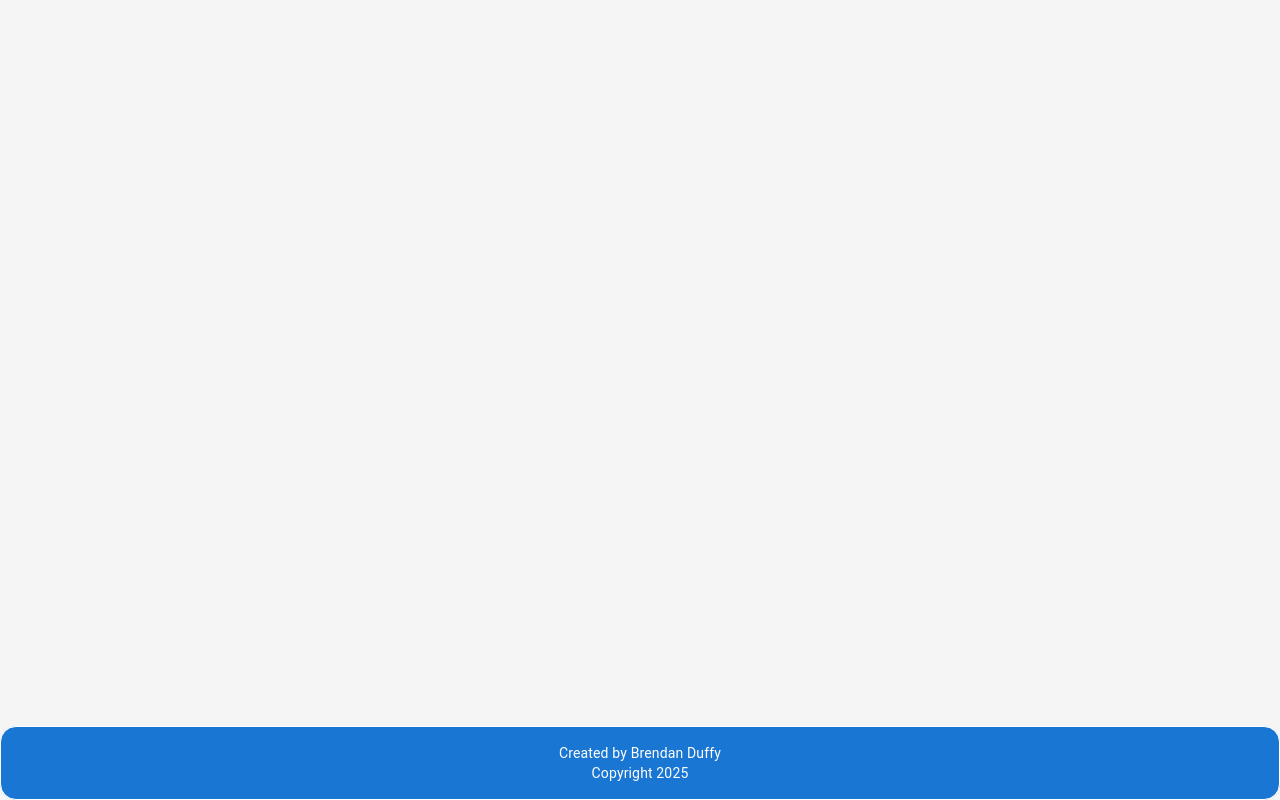
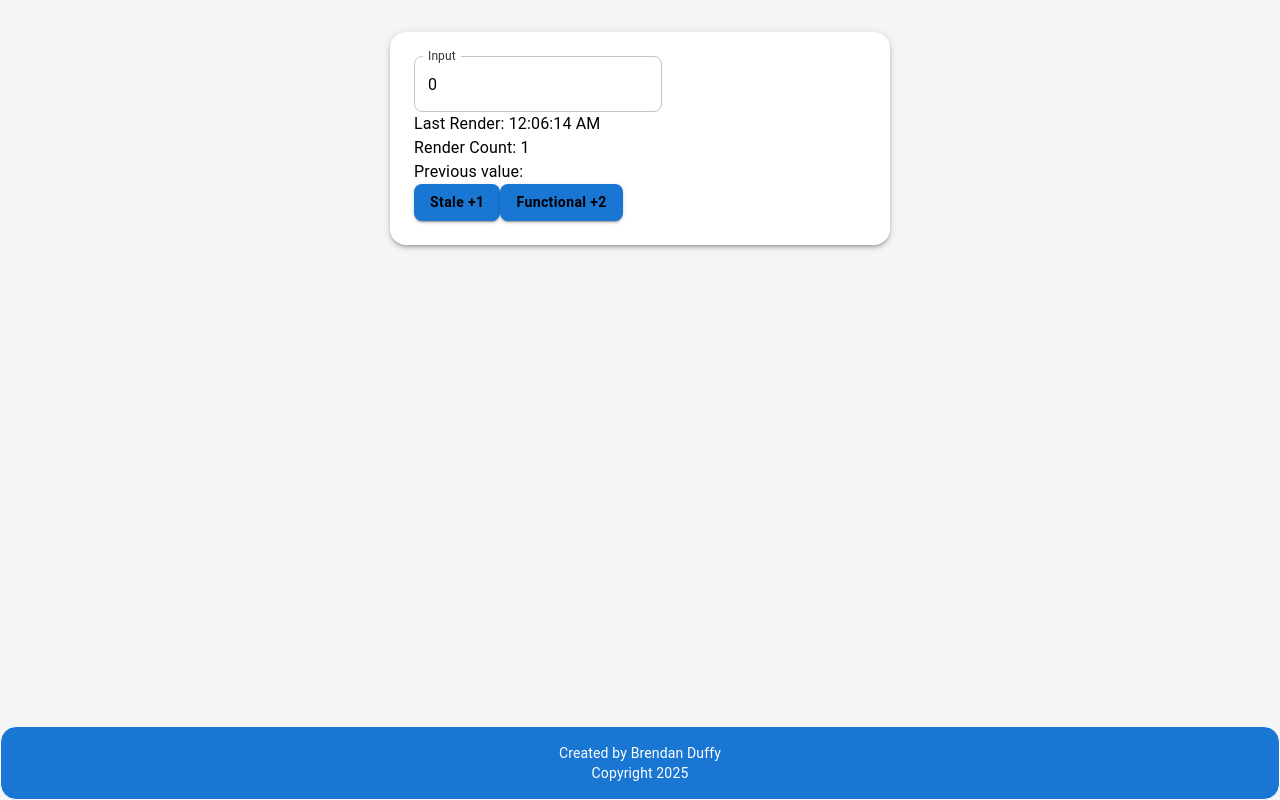
Before and after one commit to plush92/MyWebsite, a React (Vite) app in the folder frontend/: page /inputtracker in a window 1280 px wide. Built offline with nearby package versions, Linux system fonts and the light colour scheme.

Commit message:
create inputtracker, add to projects page

```diff
--- a/frontend/src/App.tsx
+++ b/frontend/src/App.tsx
@@ -1,9 +1,8 @@
 import React, { useState, useMemo } from "react";
 import { Navigate } from "react-router-dom";
 import { BrowserRouter as Router, Route, Routes } from "react-router-dom";
-import { Box } from "@mui/material";
+import { Box, Input } from "@mui/material";
 import AppThemeProvider from "./ThemeProvider";
-import ThemeToggle from "./components/ThemeToggle";
 
 //Misc components
 import Footer from "./components/Footer";
@@ -14,6 +13,7 @@ import Weather from "./components/OtherProjects/weather/Weather";
 import EconDashboard from "./components/FinanceProjects/EconDashboard/EconDashboard";
 import CryptoDashboard from "./components/FinanceProjects/CryptoDashboard/CryptoDashboard";
 import LegislationDashboard from "./components/FinanceProjects/LegislationDashboard/legislationdashboard";
+import InputTracker from "./components/OtherProjects/inputtracker/InputTracker";
 
 //Pages
 import Contact from "./pages/Contact/Contact";
@@ -45,8 +45,8 @@ function App() {
               <Route path="/projects" element={<Projects mode={mode} toggleMode={toggleMode}/>} />
               <Route path="/blog" element={<Blog mode={mode} toggleMode={toggleMode} />} />
               <Route path="/weather" element={<Weather />} />
+              <Route path="/inputtracker" element={<InputTracker />} />
 
-              {/* Project Pages with Sidebar */}
               <Route
                 path="/econ"
                 element={
@@ -71,6 +71,14 @@ function App() {
                   </DashboardLayout>
                 }
               />
+                <Route
+                path="/inputtracker"
+                element={
+                  <DashboardLayout>
+                    <InputTracker />
+                  </DashboardLayout>
+                }
+              />
             </Routes>
           </Box>
           <Footer />
--- /dev/null
+++ b/frontend/src/components/OtherProjects/inputtracker/InputTracker.tsx
@@ -0,0 +1,90 @@
+// Displays the current input
+// Shows the previous input value
+// Counts the number of characters typed
+// Auto-saves the input (simulated) — but only after the user stops typing for a second
+// Keeps the typing fast and responsive — no unnecessary re-renders
+
+//variables:
+//input (prev, current),
+// # of characters typed in current
+
+//save the input after user stops typing for 1 second
+// no unnecessary re-renders
+
+import React, { useState, useEffect, useRef } from "react";
+import CustomTextField from "../../materialui/CustomTextField";
+import CustomBox from "../../materialui/CustomBox";
+import CustomButton from "../../materialui/CustomButton";
+
+const InputTracker: React.FC = () => {
+    const [inputValue, setInputValue] = useState(0);
+
+    // Update the ref every time inputValue changes
+    const prevInputRef = useRef<number | null>(null);
+    useEffect(() => {
+        prevInputRef.current = inputValue;
+    }, [inputValue]);
+
+    // Show the number of renders
+    const renderCount = useRef(1);
+    useEffect(() => {
+        renderCount.current += 1;
+    });
+
+    // Show the time since the last render
+    const lastRenderTime = useRef(Date.now());
+    useEffect(() => {
+        lastRenderTime.current = Date.now();
+    });
+
+
+    const handleInputChange = (e: React.ChangeEvent<HTMLInputElement>) => {
+        setInputValue(Number(e.target.value));
+    };
+
+    const handleStaleClick = () => {
+        setInputValue(inputValue + 1);
+        setInputValue(inputValue + 1); // uses stale value
+    };
+
+    const handleFunctionalClick = () => {
+        setInputValue(prev => prev + 1);
+        setInputValue(prev => prev + 1); // uses latest value
+    };
+
+    useEffect(() => {
+        console.log("inputValue changed:", inputValue);
+    }, [inputValue]);
+
+    return (
+        <CustomBox
+            component="form"
+            styleArray={[
+                {
+                  p: 3,
+                  bgcolor: 'background.paper',
+                  borderRadius: 2,
+                  boxShadow: 3,
+                  maxWidth: 500,
+                  mx: 'auto',
+                  mt: 4,
+                },
+              ]}
+        >
+            <CustomTextField
+                id="inputValue"
+                type="inputValue"
+                label="Input"
+                value={inputValue}
+                onChange={handleInputChange}
+            />
+            <p>Last Render: {new Date(lastRenderTime.current).toLocaleTimeString()}</p>
+            <p>Render Count: {renderCount.current}</p>
+            <p>Previous value: {prevInputRef.current}</p>
+            <CustomButton onClick={handleStaleClick}>Stale +1</CustomButton>
+            <CustomButton color="primary" onClick={handleFunctionalClick}>Functional +2</CustomButton>
+        </CustomBox>
+    );
+};
+
+export default InputTracker;
--- a/frontend/src/pages/Contact/components/ContactForm.tsx
+++ b/frontend/src/pages/Contact/components/ContactForm.tsx
@@ -1,7 +1,8 @@
 //to run, cd into the backend file and run node src/contactform/contactform.js
 
 import React, { useState } from "react";
-import { Box, TextField } from "@mui/material";
+import CustomTextField from "../../../components/materialui/CustomTextField";
+import CustomBox from "../../../components/materialui/CustomBox";
 import CustomButton from "../../../components/materialui/CustomButton";
 
 const UnifiedContactForm: React.FC = () => {
@@ -41,15 +42,27 @@ const UnifiedContactForm: React.FC = () => {
   // };
 
   return (
-    <Box component="form" sx={{ display: "flex", flexDirection: "column", gap: 2 }}>
-      <TextField
+    <CustomBox
+      component="form"
+      styleArray={[
+        {
+          p: 3,
+          bgcolor: 'background.paper',
+          borderRadius: 2,
+          boxShadow: 3,
+          maxWidth: 500,
+          mx: 'auto',
+          mt: 4,
+        },
+      ]}>
+      <CustomTextField
         id="name"
         type="name"
         label="Name"
         value={name}
         onChange={e => setName(e.target.value)}
       />
-      <TextField
+      <CustomTextField
         id="email"
         type="email"
         label="Email"
@@ -57,7 +70,7 @@ const UnifiedContactForm: React.FC = () => {
         onChange={e => setEmail(e.target.value)}
         helperText="I'll never share your email"
       />
-      <TextField
+      <CustomTextField
         id="phone"
         type="tel"
         label="Phone"
@@ -65,7 +78,7 @@ const UnifiedContactForm: React.FC = () => {
         onChange={e => setPhone(e.target.value)}
         helperText="or your phone number..."
       />
-      <TextField
+      <CustomTextField
         id="comment"
         label="Leave a comment"
         multiline
@@ -74,7 +87,7 @@ const UnifiedContactForm: React.FC = () => {
         onChange={e => setComment(e.target.value)}
       />
       <CustomButton onClick={handleSubmit}>Submit</CustomButton>
-    </Box>
+    </CustomBox>
   );
 };
 
--- a/frontend/src/pages/Projects/Projects.tsx
+++ b/frontend/src/pages/Projects/Projects.tsx
@@ -18,6 +18,7 @@ const Projects: React.FC<ProjectProps> = ({mode, toggleMode}) => {
     { name: 'Econ Dashboard', path: '/econ' },
     { name: 'Crypto Dashboard', path: '/crypto' },
     { name: 'Legislation Dashboard', path: '/legislation' },
+    {name: 'InputTracker', path: '/inputtracker'},
   ];
 
   return (
```
Also changed, not shown: frontend/src/components/OtherProjects/inputtracker/components/CharacterCount.tsx (added), frontend/src/components/OtherProjects/inputtracker/components/InputBox.tsx (added), frontend/src/components/OtherProjects/inputtracker/components/SaveStatus.tsx (added), frontend/src/components/OtherProjects/inputtracker/hooks/useDebounce.tsx (added), frontend/src/components/OtherProjects/inputtracker/hooks/usePrevious.tsx (added), frontend/src/components/OtherProjects/inputtracker/hooks/useToggle.tsx (added).
